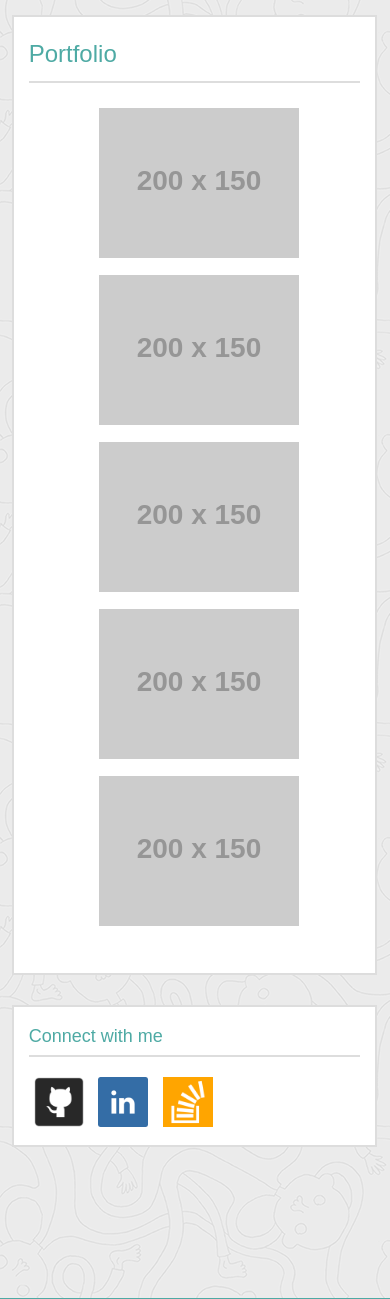
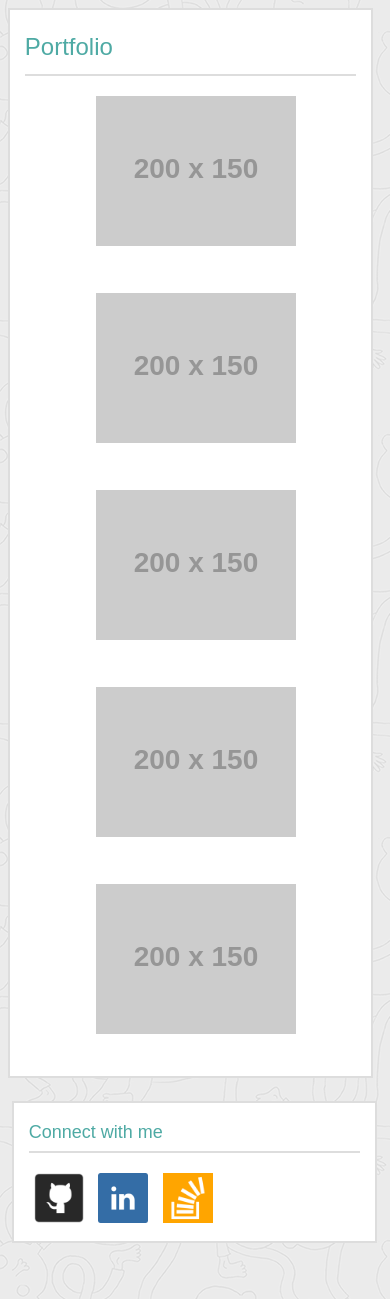
Before and after one commit to mgnking12/Portfolio, a PHP site: page /portfolio.html in a window 390 px wide. Shown: the part 126-1425 px from the top of the page. Run offline with PHP 8.4, Linux system fonts and the light colour scheme; grey boxes labelled with a size stand in for pictures from a placeholder-image service; some libraries are stand-ins or nearby versions.

Commit message:
style changes

```diff
--- a/assignment1/assets/css/style.css
+++ b/assignment1/assets/css/style.css
@@ -170,9 +170,9 @@
 		}
 		.middleStuff {
 		width: 90%;
-		margin: 15px 15px 15px 15px;
+		margin: 2%;
 		border: 2px solid #dddddd;
-		padding: 15px;
+
 		background-color: #fff;
 		}
 		aside {
@@ -188,6 +188,13 @@
 		}
 		.myName {
 		margin: 0 0 0 15px;
+		}
+		.portfolioStuff {
+			width: 520px;
+			margin: 0 auto;
+		}
+		.picture {
+		padding: 25px;
 		}
 }
 
@@ -208,10 +215,20 @@
 		}
 		.middleStuff {
 		width: 85%;
-		margin: 15px 5% 15px 3%;
+
 		}
 		aside {
 		width: 85%;
 		margin: 15px 5% 15px 3%;
 		}
+		header {
+			position: static;
+		}
+		.portfolioStuff {
+			width: 200px;
+			margin: 0 auto;
+		}
+		.picture {
+		padding: 20px 5px;
+		}
 }
--- a/assignment1/contact.html
+++ b/assignment1/contact.html
@@ -6,6 +6,8 @@
 	<link rel="stylesheet" type="text/css" href="assets/css/reset.css">
 	<link rel="stylesheet" type="text/css" href="assets/css/style.css">
 	<meta charset="UTF-8">
+	<meta name="viewport" content="width=device-width, initial-scale=1">
+
 </head>
 
 
--- a/assignment1/index.html
+++ b/assignment1/index.html
@@ -5,6 +5,8 @@
 	<link rel="stylesheet" type="text/css" href="assets/css/reset.css">
 	<link rel="stylesheet" type="text/css" href="assets/css/style.css">
 	<meta charset="UTF-8">
+	<meta name="viewport" content="width=device-width, initial-scale=1">
+
 
 </head>
 <body>
--- a/assignment1/portfolio.html
+++ b/assignment1/portfolio.html
@@ -5,6 +5,8 @@
 	<link rel="stylesheet" type="text/css" href="assets/css/reset.css">
 	<link rel="stylesheet" type="text/css" href="assets/css/style.css">
 	<meta charset="UTF-8">
+<meta name="viewport" content="width=device-width, initial-scale=1">
+
 </head>
 <body>
 	<header>
```
